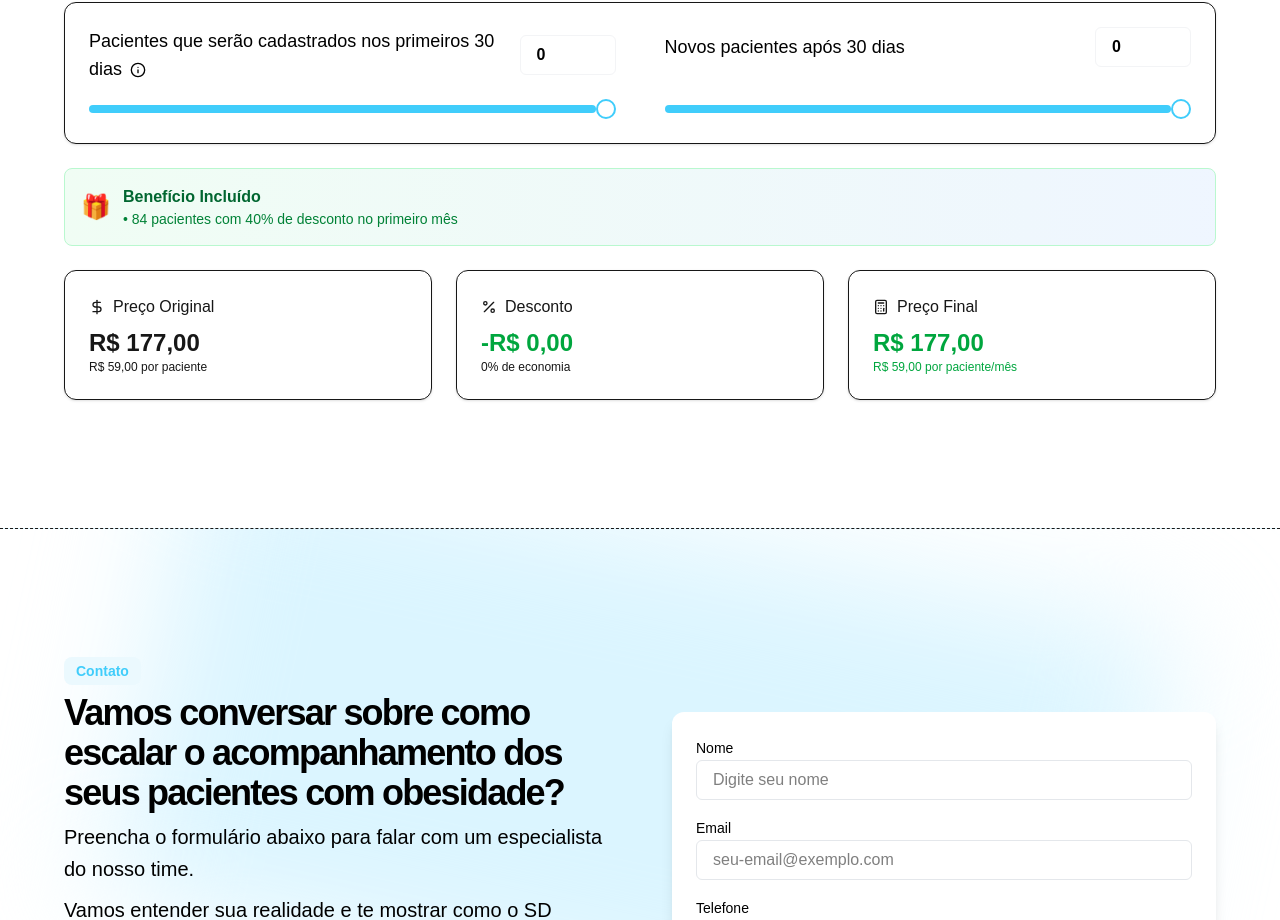
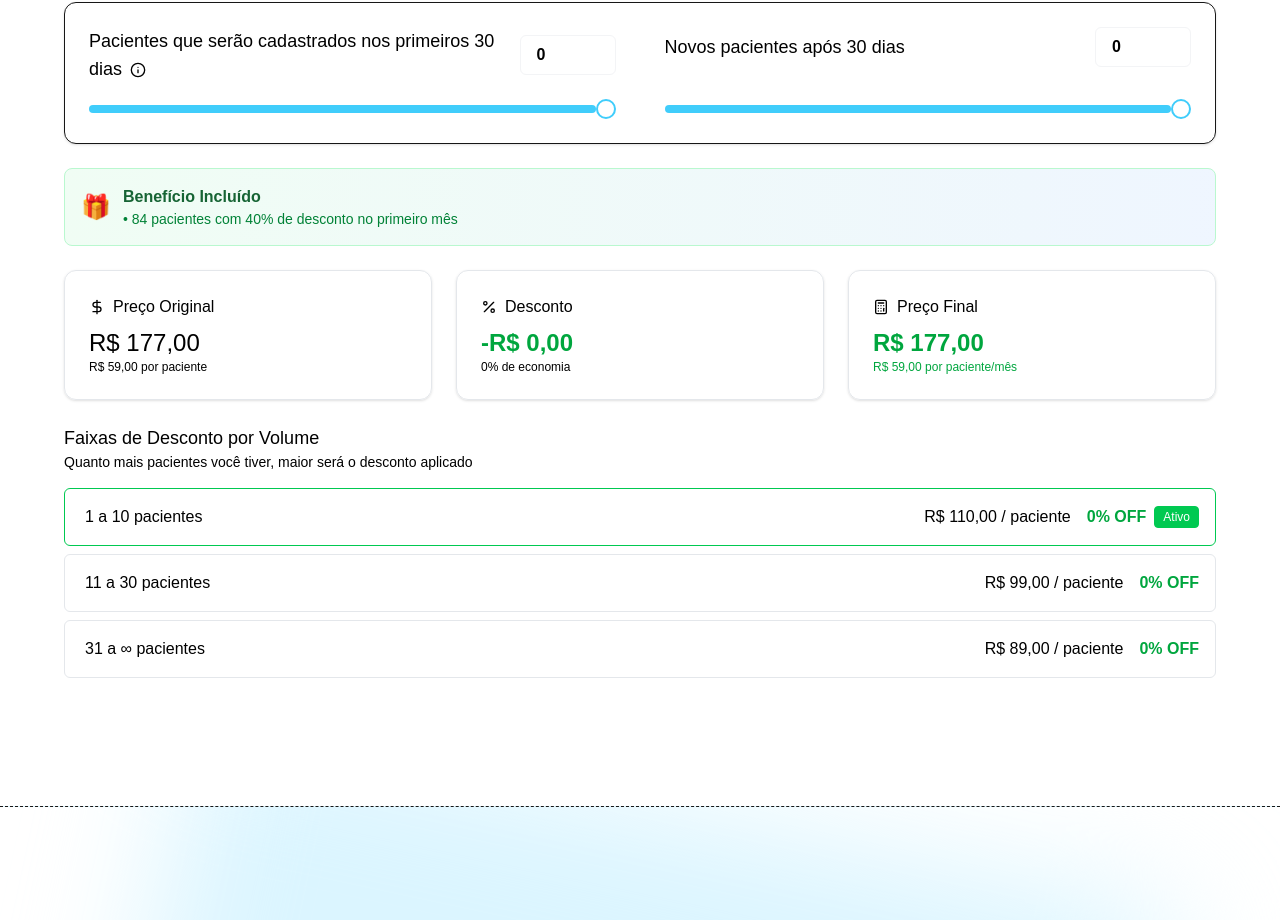
Before and after one commit to givanildsss444/sd-monitora, a Next.js app: page / in a window 1280 px wide. Shown: the part 8652-9572 px from the top of the page. Built offline with nearby package versions, Linux system fonts and the light colour scheme.

Commit message:
div added price per patient

```diff
--- a/src/app/page.tsx
+++ b/src/app/page.tsx
@@ -762,11 +762,11 @@ export default function Home() {
                   </div>
                 </div>
 
-                <div className="mt-6 flex items-center gap-3 rounded-lg border border-green-200 bg-gradient-to-r from-green-50 to-blue-50 p-3 dark:border-green-900 dark:from-green-950 dark:to-blue-950 md:p-4">
+                <div className="mt-6 flex items-center gap-3 rounded-lg border border-green-200 bg-gradient-to-r from-green-50 to-blue-50 p-3 dark:border-green-200 dark:from-[#F1FDF4] dark:to-[#EFF6FE] md:p-4">
                   <div className="text-2xl">🎁</div>
                   <div>
-                    <h4 className="font-semibold text-green-800 dark:text-green-300">Benefício Incluído</h4>
-                    <div className="space-y-1 text-sm text-green-700 dark:text-green-400">
+                    <h4 className="font-semibold text-[#166434]">Benefício Incluído</h4>
+                    <div className="space-y-1 text-sm text-green-700">
                       <p>• 84 pacientes com 40% de desconto no primeiro mês</p>
                     </div>
                   </div>
@@ -775,18 +775,18 @@ export default function Home() {
 
                 <div className="grid gap-6 md:grid-cols-3">
 
-                  <div data-slot="card" className="flex flex-col gap-4 rounded-xl border bg-card py-4 text-card-foreground shadow-sm md:gap-6 md:py-6">
+                  <div data-slot="card" className="flex flex-col gap-4 rounded-xl border border-[#E4E7EB] bg-card py-4 text-black shadow-sm md:gap-6 md:py-6">
                     <div data-slot="card-content" className="px-4 md:px-6">
                       <div className="flex items-center gap-2 text-sm md:text-base">
                         <svg xmlns="http://www.w3.org/2000/svg" width="24" height="24" viewBox="0 0 24 24" fill="none" stroke="currentColor" stroke-width="2" stroke-linecap="round" stroke-linejoin="round" className="lucide lucide-dollar-sign size-4"><line x1="12" x2="12" y1="2" y2="22"></line><path d="M17 5H9.5a3.5 3.5 0 0 0 0 7h5a3.5 3.5 0 0 1 0 7H6"></path></svg>
                         Preço Original
                       </div>
-                      <div className="mt-2 text-xl font-bold md:text-2xl">R$&nbsp;177,00</div>
+                      <div className="mt-2 text-xlfont-bold md:text-2xl">R$&nbsp;177,00</div>
                       <p className="text-xs text-muted-foreground">R$&nbsp;59,00 por paciente</p>
                     </div>
                   </div>
 
-                  <div data-slot="card" className="flex flex-col gap-4 rounded-xl border bg-card py-4 text-card-foreground shadow-sm md:gap-6 md:py-6">
+                  <div data-slot="card" className="flex flex-col gap-4 rounded-xl border border-[#E4E7EB] bg-card py-4 text-black shadow-sm md:gap-6 md:py-6">
                     <div data-slot="card-content" className="px-4 md:px-6">
                       <div className="flex items-center gap-2">
                         <svg xmlns="http://www.w3.org/2000/svg" width="24" height="24" viewBox="0 0 24 24" fill="none" stroke="currentColor" stroke-width="2" stroke-linecap="round" stroke-linejoin="round" class="lucide lucide-percent h-4 w-4"><line x1="19" x2="5" y1="5" y2="19"></line><circle cx="6.5" cy="6.5" r="2.5"></circle><circle cx="17.5" cy="17.5" r="2.5"></circle></svg>
@@ -797,7 +797,7 @@ export default function Home() {
                     </div>
                   </div>
 
-                  <div data-slot="card" className="flex flex-col gap-4 rounded-xl border bg-card py-4 text-card-foreground shadow-sm md:gap-6 md:py-6">
+                  <div data-slot="card" className="flex flex-col gap-4 rounded-xl border border-[#E4E7EB] bg-card py-4 text-black shadow-sm md:gap-6 md:py-6">
                     <div data-slot="card-content" className="px-4 md:px-6">
                       <div className="flex items-center gap-2">
                         <svg xmlns="http://www.w3.org/2000/svg" width="24" height="24" viewBox="0 0 24 24" fill="none" stroke="currentColor" stroke-width="2" stroke-linecap="round" stroke-linejoin="round" className="lucide lucide-calculator h-4 w-4"><rect width="16" height="20" x="4" y="2" rx="2"></rect><line x1="8" x2="16" y1="6" y2="6"></line><line x1="16" x2="16" y1="14" y2="18"></line><path d="M16 10h.01"></path><path d="M12 10h.01"></path><path d="M8 10h.01"></path><path d="M12 14h.01"></path><path d="M8 14h.01"></path><path d="M12 18h.01"></path><path d="M8 18h.01"></path></svg>
@@ -807,6 +807,46 @@ export default function Home() {
                       <p className="text-xs text-green-600">R$&nbsp;59,00 por paciente/mês</p>
                     </div>
                   </div>
+
+                </div>
+
+                <div className="space-y-4 text-black">
+
+                  <div>
+                    <h2 className="text-lg font-medium">Faixas de Desconto por Volume</h2>
+                    <p className="text-sm text-muted-foreground">Quanto mais pacientes você tiver, maior será o desconto aplicado</p>
+                  </div>
+
+                  <ul className="space-y-2">
+
+                    <li className="grid grid-cols-[1fr_auto] gap-x-4 rounded-md border p-4 md:grid-cols-[1fr_auto_auto] md:pl-5 border-green-500">
+                      <span className="flex-1 font-medium">1 a 10 pacientes</span>
+                      <span className="order-2 text-muted-foreground md:order-none">R$ 110,00 / paciente</span>
+                      <div className="row-span-2 flex items-center justify-center gap-2">
+                        <span className="font-semibold text-green-600">0% OFF</span>
+                        <div className="inline-flex items-center justify-center rounded-sm border px-2 py-0.5 font-medium w-fit whitespace-nowrap shrink-0 [&>svg]:size-3 gap-1 [&>svg]:pointer-events-none focus-visible:border-ring focus-visible:ring-ring/50 focus-visible:ring-[3px] aria-invalid:ring-destructive/20 dark:aria-invalid:ring-destructive/40 aria-invalid:border-destructive transition-[color,box-shadow] overflow-auto [a&]:hover:bg-accent [a&]:hover:text-accent-foreground border-green-500 bg-green-500 text-xs text-white dark:border-green-600 dark:bg-green-600">
+                          Ativo
+                        </div>
+                      </div>
+                    </li>
+
+                    <li className="grid grid-cols-[1fr_auto] gap-x-4 rounded-md border p-4 md:grid-cols-[1fr_auto_auto] md:pl-5 border-[#E4E7EB]">
+                      <span className="flex-1 font-medium">11 a 30 pacientes</span>
+                      <span className="order-2 text-muted-foreground md:order-none">R$ 99,00 / paciente</span>
+                      <div className="row-span-2 flex items-center justify-center gap-2">
+                        <span className="font-semibold text-green-600">0% OFF</span>
+                      </div>
+                    </li>
+
+                    <li className="grid grid-cols-[1fr_auto] gap-x-4 rounded-md border p-4 md:grid-cols-[1fr_auto_auto] md:pl-5 border-[#E4E7EB]">
+                      <span className="flex-1 font-medium">31 a ∞ pacientes</span>
+                      <span className="order-2 text-muted-foreground md:order-none">R$ 89,00 / paciente</span>
+                      <div className="row-span-2 flex items-center justify-center gap-2">
+                        <span className="font-semibold text-green-600">0% OFF</span>
+                      </div>
+                    </li>
+
+                  </ul>
 
                 </div>
 
```
